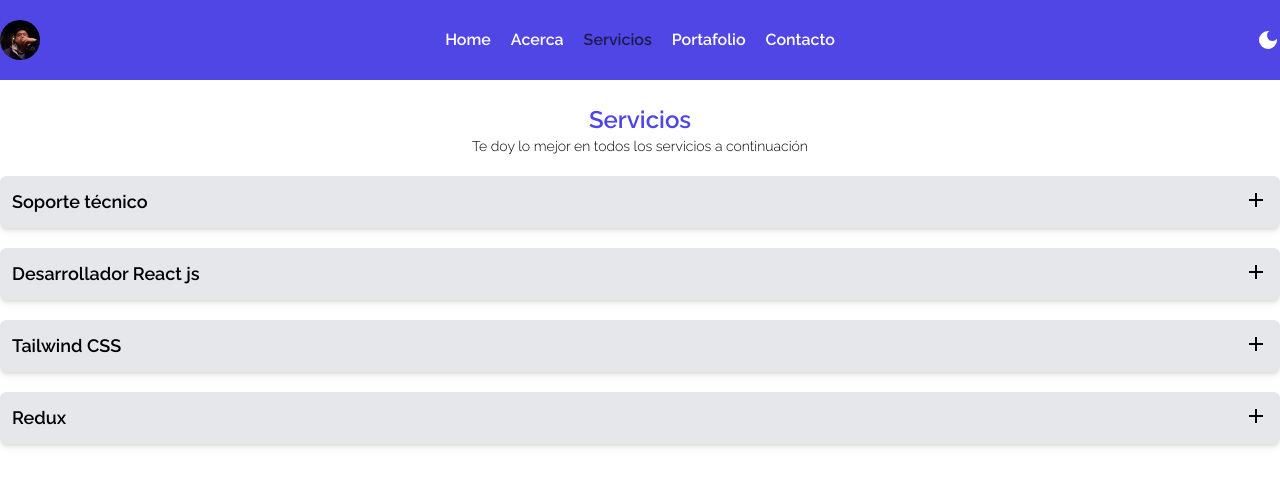
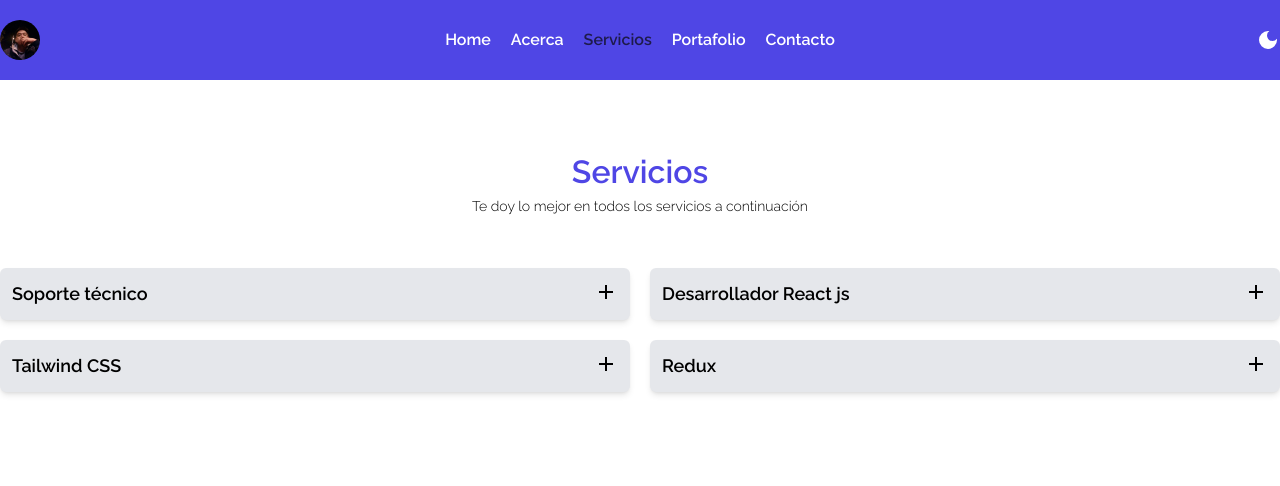
Before and after one commit to PandavionxD/web-site-v2, a React (Vite) app: page /services in a window 1280 px wide. Shown: the top 486 px of the page. Built offline with nearby package versions, Linux system fonts and the light colour scheme.

Commit message:
Section service completada

```diff
--- /dev/null
+++ b/src/components/CardService.jsx
@@ -0,0 +1,38 @@
+import { useState } from "react";
+import { IoMdRemove } from "react-icons/io";
+import { MdAdd } from "react-icons/md";
+
+export const CardService = ({ id, title, icons, content }) => {
+  const [open, setopen] = useState(false);
+
+  const openMenu = () => {
+    setopen((prev) => !prev);
+  };
+
+  return (
+    <>
+      <div
+        className="bg-gray-200 dark:border-white dark:border p-3 cursor-pointer  rounded-md shadow-md  hover:-translate-y-2 transition-all dark:bg-purple-800   duration-500 hover:bg-white hover:border-gray-200 hover:border "
+        onClick={openMenu}
+      >
+        <div className="flex justify-between ">
+          <h3 className="text-lg font-semibold dark:text-gray-300 ">{title}</h3>
+          <span className="dark:text-gray-300 text-2xl ">
+            {open ? <IoMdRemove /> : <MdAdd />}
+          </span>
+        </div>
+        {open && (
+          <>
+            <hr className="mt-2" />
+            <div className="flex mt-3 items-center gap-5">
+              <span className="p-2 text-5xl rounded-md text-gray-300 dark:bg-purple-600   bg-indigo-600 ">
+                {icons}
+              </span>
+              <p className="dark:text-white">{content}</p>
+            </div>
+          </>
+        )}
+      </div>
+    </>
+  );
+};
--- a/src/pages/AboutPage.jsx
+++ b/src/pages/AboutPage.jsx
@@ -16,9 +16,9 @@ export const AboutPage = () => {
           />
         </picture>
       </div>
-      <div className="md:col-span-8  col-span-12 ">
-        <h1 className="text-2xl text-center text-indigo-600 font-semibold dark:text-white ">
-          Acerca de mi
+      <div className="md:col-span-8 mt-12  col-span-12 ">
+        <h1 className="text-[2rem] dark:text-purple-600 text-center text-indigo-600 font-semibold  ">
+          Acerca de mí
         </h1>
         <div className="animate__animated animate__fadeInUp grid grid-cols-9 mt-3 gap-3 ">
           {AboutData.map((item) => (
--- a/src/pages/HomePage.jsx
+++ b/src/pages/HomePage.jsx
@@ -15,7 +15,7 @@ export const HomePage = () => {
             className=" object-cover mx-auto imagen1 "
           />
         </picture>
-        <h1 className="text-center text-2xl font-bold dark:text-white ">
+        <h1 className="text-center  text-indigo-600 text-[2.5rem] font-bold dark:text-purple-600 ">
           Alex Daniel
         </h1>
         <p className="w-4/5 mx-auto dark:text-gray-300 font-light text-gray-600 text-center text-sm ">
--- a/src/pages/ServicePage.jsx
+++ b/src/pages/ServicePage.jsx
@@ -7,143 +7,24 @@ import { AiOutlineLaptop } from "react-icons/ai";
 import { FaReact } from "react-icons/fa";
 import { BiLogoTailwindCss } from "react-icons/bi";
 import { BiLogoRedux } from "react-icons/bi";
+import { CardService } from "../components/CardService";
 
 export const ServicePage = () => {
-  const [open, setopen] = useState(false);
-  const [open1, setopen1] = useState(false);
-  const [open2, setopen2] = useState(false);
-  const [open3, setopen3] = useState(false);
-
   return (
-    <>
-      <div>
-        <h2 className="text-center text-2xl text-indigo-600 font-semibold mt-6 dark:text-purple-600 ">
+    <div className="h-[calc(100vh-9rem)] flex flex-col gap-8 " >
+      <div className="mt-8" >
+        <h2 className="text-center text-[2rem] text-indigo-600 font-semibold mt-6 dark:text-purple-600 ">
           Servicios
         </h2>
         <p className="text-center font-light text-sm dark:text-white ">
           Te doy lo mejor en todos los servicios a continuación
         </p>
       </div>
-      <section className="flex flex-wrap  gap-5 mt-5 p-5 md:p-0 ">
-        {/* {ServiceData.map((item) => (
-          <div
-            key={item.id}
-            className="bg-gray-200 dark:border-white   dark:border p-3 cursor-pointer  rounded-md shadow-md dark:bg-transparent hover:-translate-y-2 transition-all duration-300 hover:bg-white hover:border-gray-200 hover:border "
-            onClick={() => setopen(!open)}
-          >
-            <div className="flex justify-between ">
-              <h3 className="text-lg font-semibold dark:text-white ">
-                {item.title}
-              </h3>
-              <span className="dark:text-white text-2xl ">
-                {open ? <IoMdRemove /> : <MdAdd />}
-              </span>
-            </div>
-            {open && (
-              <div className="flex mt-3 items-center gap-5">
-                <span className="p-2 text-lg rounded-md text-white dark:bg-purple-600  bg-indigo-600 ">
-                  {item.icons}
-                </span>
-                <p className="dark:text-white">{item.content}</p>
-              </div>
-            )}
-          </div>
-        ))} */}
-        <div
-          className="bg-gray-200 dark:border-white   dark:border p-3 cursor-pointer  rounded-md shadow-md dark:bg-transparent hover:-translate-y-2 transition-all w-full duration-300 hover:bg-white hover:border-gray-200 hover:border "
-          onClick={() => setopen(!open)}
-        >
-          <div className="flex justify-between ">
-            <h3 className="text-lg font-semibold dark:text-white ">
-              Soporte técnico
-            </h3>
-            <span className="dark:text-white text-2xl ">
-              {open ? <IoMdRemove /> : <MdAdd />}
-            </span>
-          </div>
-          {open && (
-            <div className="flex mt-3 items-center gap-5">
-              <span className="p-2 text-5xl rounded-md text-white  dark:bg-purple-600  bg-indigo-600 ">
-                <AiOutlineLaptop />
-              </span>
-              <p className="dark:text-white">
-                Brindo soluciones en lo que respecta a equipos Informáticos,
-                Hardware, Software, Programas, repuestos, formateos, reconstrucciones,etc.
-              </p>
-            </div>
-          )}
-        </div>
-        <div
-          className="bg-gray-200 dark:border-white   dark:border p-3 cursor-pointer  rounded-md shadow-md dark:bg-transparent hover:-translate-y-2 transition-all w-full duration-300 hover:bg-white hover:border-gray-200 hover:border "
-          onClick={() => setopen1(!open1)}
-        >
-          <div className="flex justify-between ">
-            <h3 className="text-lg font-semibold dark:text-white ">
-              Desarrollador React js
-            </h3>
-            <span className="dark:text-white text-2xl ">
-              {open1 ? <IoMdRemove /> : <MdAdd />}
-            </span>
-          </div>
-          {open1 && (
-            <div className="flex mt-3 items-center gap-5">
-              <span className="p-2 text-5xl rounded-md text-white dark:bg-purple-600  bg-indigo-600 ">
-                <FaReact />
-              </span>
-              <p className="dark:text-white">
-                Brindo soluciones para la creacion de interfaces graficas de
-                aplicaciones web, con la libreria de React.
-              </p>
-            </div>
-          )}
-        </div>
-        <div
-          className="bg-gray-200 dark:border-white   dark:border p-3 cursor-pointer  rounded-md shadow-md dark:bg-transparent hover:-translate-y-2 transition-all w-full duration-300 hover:bg-white hover:border-gray-200 hover:border "
-          onClick={() => setopen2(!open2)}
-        >
-          <div className="flex justify-between ">
-            <h3 className="text-lg font-semibold dark:text-white ">
-              Tailwind CSS
-            </h3>
-            <span className="dark:text-white text-2xl ">
-              {open2 ? <IoMdRemove /> : <MdAdd />}
-            </span>
-          </div>
-          {open2 && (
-            <div className="flex mt-3 items-center gap-5">
-              <span className="p-2 text-5xl rounded-md text-white dark:bg-purple-600  bg-indigo-600 ">
-                <BiLogoTailwindCss />
-              </span>
-              <p className="dark:text-white">
-                Brindo aplicaciones web responsivas con el uso del Framework
-                Tailwind CSS, para un optimo diseño de aplicaciones web.
-              </p>
-            </div>
-          )}
-        </div>
-        <div
-          className="bg-gray-200 dark:border-white  w-full dark:border p-3 cursor-pointer  rounded-md shadow-md dark:bg-transparent h-auto hover:-translate-y-2 transition-all duration-300 hover:bg-white hover:border-gray-200 hover:border "
-          onClick={() => setopen3(!open3)}
-        >
-          <div className="flex justify-between ">
-            <h3 className="text-lg font-semibold dark:text-white ">Redux</h3>
-            <span className="dark:text-white text-2xl ">
-              {open3 ? <IoMdRemove /> : <MdAdd />}
-            </span>
-          </div>
-          {open3 && (
-            <div className="flex mt-3 items-center gap-5">
-              <span className="p-2 text-5xl rounded-md text-white dark:bg-purple-600  bg-indigo-600 ">
-                <BiLogoRedux />
-              </span>
-              <p className="dark:text-white">
-                Para aplicaciones Grandes nos apoyamos de Redux, para un manejo
-                óptimo de estados y asi sea facil la gestión de la aplicación.
-              </p>
-            </div>
-          )}
-        </div>
+      <section className="grid md:grid-cols-2  items-start gap-5 mt-5 p-5 md:p-0 animate__animated animate__fadeInUp ">
+        {ServiceData.map((item) => (
+          <CardService {...item} key={item.id}  />
+        ))}
       </section>
-    </>
+    </div>
   );
 };
```
